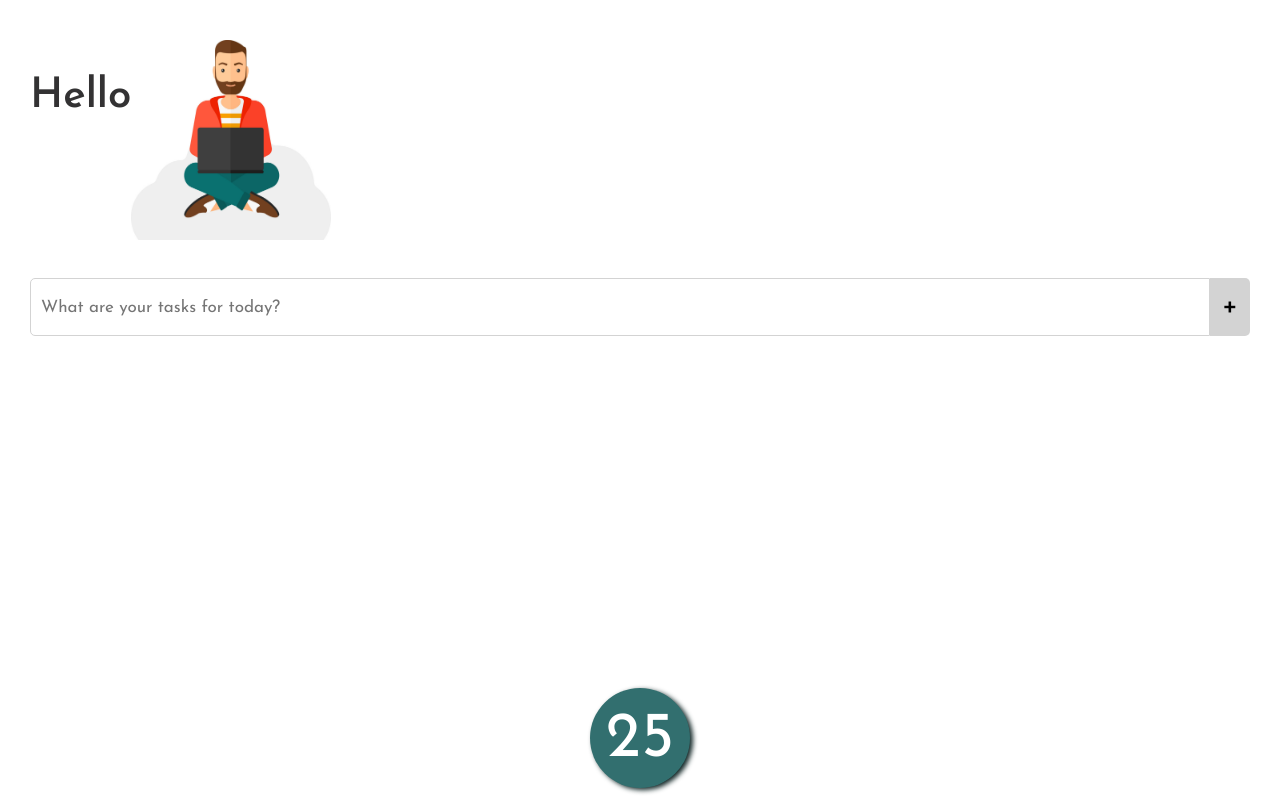
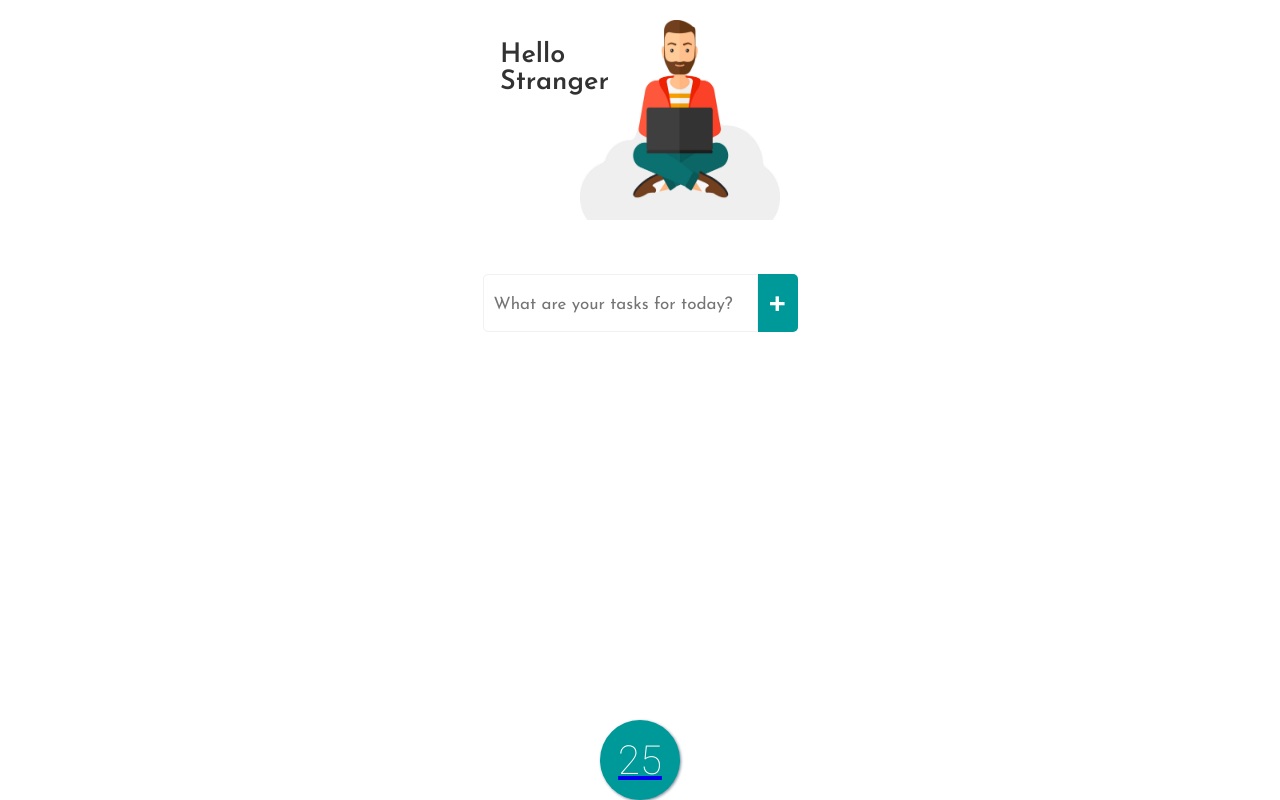
Before and after one commit to timodilg/capstone-project, a React (Create React App) app: page / in a window 1280 px wide. Built offline with nearby package versions, Linux system fonts and the light colour scheme.

Commit message:
Add delete function to focus todo

```diff
--- a/src/App.js
+++ b/src/App.js
@@ -7,7 +7,7 @@ import Settings from './pages/Settings'
 import GlobalStyle from './GlobalStyle'
 
 export default function App() {
-  const [name, setName] = useState('')
+  const [name, setName] = useState('Stranger')
   const [interval, setInterval] = useState('25')
   const [currentTodo, setCurrentTodo] = useState('')
   const [todos, setTodos] = useState([])
@@ -22,11 +22,21 @@ export default function App() {
               todos={todos}
               setTodos={setTodos}
               interval={interval}
+              currentTodo={currentTodo}
               setCurrentTodo={setCurrentTodo}
+              addTodo={addTodo}
+              deleteTodo={deleteTodo}
             />
           </Route>
           <Route path="/timer">
-            <Timer interval={interval} currentTodo={currentTodo} />
+            <Timer
+              interval={interval}
+              currentTodo={todos.find(todo => todo.id === currentTodo)}
+              setCurrentTodo={setCurrentTodo}
+              todos={todos}
+              setTodos={setTodos}
+              deleteTodo={deleteTodo}
+            />
           </Route>
           <Route path="/settings">
             <Settings
@@ -40,6 +50,23 @@ export default function App() {
       </AppGrid>
     </Router>
   )
+
+  function addTodo(todo) {
+    setTodos([{ name: todo, done: false, id: 1 + Math.random() }, ...todos])
+    return true
+  }
+
+  function deleteTodo(id) {
+    const index = todos.findIndex(todo => todo.id === id)
+    setTodos([...todos.slice(0, index), ...todos.slice(index + 1)])
+  }
+
+  // function onDelete(currentTodo) {
+  //   const item = currentTodo
+  //   console.log(item)
+  //   const indexDelete = todos.find(item)
+  //   console.log(indexDelete)
+  // } findIndex currenttodo -> slice
 }
 
 const AppGrid = styled.div`
--- a/src/components/ButtonTimer.js
+++ b/src/components/ButtonTimer.js
@@ -3,19 +3,30 @@ import { Link } from 'react-router-dom'
 import styled from 'styled-components/macro'
 
 export default function ButtonTimer({ interval }) {
-  return <LinkStyled to="/timer">{interval}</LinkStyled>
+  return (
+    <LinkStyled to="/timer">
+      <div>{interval}</div>
+    </LinkStyled>
+  )
 }
 
 const LinkStyled = styled(Link)`
-  margin: 0 auto;
-  width: 100px;
-  height: 80px;
-  border-radius: 50%;
-  background-color: #326f6f;
-  font-size: 4rem;
-  text-decoration-line: none;
-  color: white;
-  text-align: center;
-  padding-top: 20px;
-  box-shadow: 3px 2px 5px 0px #112626;
+  display: grid;
+  align-self: start;
+
+  div {
+    margin: auto;
+    width: 80px;
+    height: 80px;
+    border-radius: 50%;
+    background-color: #009999;
+    font-size: 2.5rem;
+    text-decoration-line: none;
+    color: white;
+    box-shadow: 1px 1px 3px lightslategray;
+    font-family: 'Roboto', sans-serif;
+    display: grid;
+    justify-content: center;
+    align-content: center;
+  }
 `
--- a/src/components/Form.js
+++ b/src/components/Form.js
@@ -32,14 +32,17 @@ export default function Form({ onSubmit }) {
 }
 
 const FormStyled = styled.form`
-  display: flex;
+  display: grid;
+  grid-template-columns: 275px 40px;
+  margin-top: 10px;
   height: 58px;
   font-family: 'Josefin Sans', sans-serif;
+  justify-self: center;
 
   input {
     font-size: 22px;
     border-radius: 5px 0 0 5px;
-    border: 1px solid lightgray;
+    border: 1px solid #f1f1f1;
     padding-left: 10px;
     font-family: 'Josefin Sans', sans-serif;
     flex-grow: 1;
@@ -50,11 +53,12 @@ const FormStyled = styled.form`
   }
 
   button {
-    font-size: 1.5em;
+    font-size: 2em;
     border: none;
     border-radius: 0 5px 5px 0;
-    background-color: lightgray;
+    background-color: #009999;
     font-family: 'Josefin Sans', sans-serif;
     width: 40px;
+    color: white;
   }
 `
--- a/src/components/Greeting.js
+++ b/src/components/Greeting.js
@@ -20,8 +20,18 @@ export default function Greeting({ name }) {
 }
 
 const GreetingStyled = styled.div`
-  display: flex;
+  display: grid;
   font-family: 'Josefin Sans', sans-serif;
-  font-size: 28px;
+  font-size: 18px;
   color: #333233;
+  padding: 20px 40px 0 40px;
+  width: 280px;
+
+  h2 {
+    position: absolute;
+  }
+
+  img {
+    justify-self: end;
+  }
 `
--- a/src/components/List.js
+++ b/src/components/List.js
@@ -2,7 +2,7 @@ import React from 'react'
 import { Link } from 'react-router-dom'
 import styled from 'styled-components/macro'
 
-export default function List({ todos, onDelete, setCurrentTodo }) {
+export default function List({ todos, onDelete, currentTodo, setCurrentTodo }) {
   const timerIcon = require('../images/todolist-timer-button.svg')
 
   function onToggle(todo) {
@@ -20,7 +20,7 @@ export default function List({ todos, onDelete, setCurrentTodo }) {
             <span>{todo.name}</span>
           </label>
           <div>
-            <Link to="/timer" onClick={setCurrentTodo(todo.name)}>
+            <Link to="/timer" onClick={() => setCurrentTodo(todo.id)}>
               <img src={timerIcon} alt="timer icon" />
             </Link>
           </div>
@@ -36,18 +36,19 @@ const UlStyled = styled.ul`
   font-family: 'Josefin Sans', sans-serif;
   height: 264px;
   overflow: auto;
+  justify-self: center;
 
   li {
     margin-top: 10px;
     border: 1px solid rgb(207, 207, 207);
     border-radius: 5px;
     display: grid;
-    grid-template-columns: 250px 50px;
+    grid-template-columns: 233px 50px;
     padding: 15px;
 
     label {
       display: grid;
-      grid-template-columns: 35px 220px;
+      grid-template-columns: 35px auto;
 
       span {
         align-self: center;
@@ -74,3 +75,5 @@ const UlStyled = styled.ul`
     }
   }
 `
+
+// { name: todo.name, done: false, id: todo.id }
--- a/src/components/TimerFocusTask.js
+++ b/src/components/TimerFocusTask.js
@@ -1,13 +1,31 @@
 import React from 'react'
 import styled from 'styled-components/macro'
 
-export default function TimerFocusTask({ currentTodo }) {
-  return (
+export default function TimerFocusTask({
+  currentTodo,
+  setCurrentTodo,
+  todos,
+  setTodos,
+  deleteTodo,
+}) {
+  return currentTodo ? (
     <TimerFocusTaskStyled>
-      <input type="checkbox" />
-      <span>{currentTodo}</span>
+      <label onClick={onDelete(currentTodo.id)}>
+        <input type="checkbox" />
+        <span>{currentTodo.name}</span>
+      </label>
     </TimerFocusTaskStyled>
+  ) : (
+    <EmptySpace></EmptySpace>
   )
+
+  function onDelete(id) {
+    return () => {
+      deleteTodo(id)
+      setCurrentTodo('hi')
+      console.log(currentTodo)
+    }
+  }
 }
 
 const TimerFocusTaskStyled = styled.li`
@@ -23,7 +41,26 @@ const TimerFocusTaskStyled = styled.li`
   width: 280px;
   margin: 0 auto;
 
-  span {
-    margin-left: 10px;
+  label {
+    input[type='checkbox'] {
+      /* justify-self: left;
+        align-self: center; */
+    }
+
+    > input:checked + span {
+      text-decoration: line-through;
+      background-color: lightyellow;
+    }
+
+    span {
+      margin-left: 10px;
+    }
   }
 `
+
+const EmptySpace = styled.div`
+  height: 56px;
+`
+
+// onClick={onDelete(currentTodo)}
+// {() => deleteTodo(currentTodo.id)}
--- a/src/pages/Timer.js
+++ b/src/pages/Timer.js
@@ -19,7 +19,11 @@ class Timer extends Component {
       timerState: timerStates.NOT_SET,
       timer: null,
       interval: Number(this.props.interval),
-      currentTodo: String(this.props.currentTodo),
+      currentTodo: this.props.currentTodo,
+      setCurrentTodo: this.props.setCurrentTodo,
+      todos: this.props.todos,
+      setTodos: this.props.setTodos,
+      deleteTodo: this.props.deleteTodo,
     }
 
     this.setBaseTime = this.setBaseTime.bind(this)
@@ -83,7 +87,13 @@ class Timer extends Component {
     return (
       <TimerBackground>
         <TimerStyled>
-          <TimerFocusTask currentTodo={this.state.currentTodo} />
+          <TimerFocusTask
+            currentTodo={this.state.currentTodo}
+            setCurrentTodo={this.state.setCurrentTodo}
+            todos={this.state.todos}
+            setTodos={this.state.setTodos}
+            deleteTodo={this.props.deleteTodo}
+          />
           <section>
             <TimerDisplay currentTime={this.state.currentTime} />
           </section>
--- a/src/pages/Todo.js
+++ b/src/pages/Todo.js
@@ -8,16 +8,21 @@ import styled from 'styled-components/macro'
 export default function Todo({
   name,
   interval,
+  currentTodo,
   setCurrentTodo,
   todos,
   setTodos,
+  deleteTodo,
+  addTodo,
 }) {
+  console.log(currentTodo)
   return (
     <TodoStyled>
       <Greeting name={name} />
       <Form onSubmit={addTodo} />
       <List
         todos={todos}
+        currentTodo={currentTodo}
         setCurrentTodo={setCurrentTodo}
         onDelete={deleteTodo}
       />
@@ -25,22 +30,15 @@ export default function Todo({
     </TodoStyled>
   )
 
-  function addTodo(todo) {
-    setTodos([{ name: todo, done: false, id: 1 + Math.random() }, ...todos])
-    return true
-  }
-
-  function deleteTodo(id) {
-    const index = todos.findIndex(todo => todo.id === id)
-    setTodos([...todos.slice(0, index), ...todos.slice(index + 1)])
-  }
+  // alle functionen die den state verändern sollten in der app liegen
 }
 
 // UID erstmal rausgenommen. Orientiert an BeispieL: https://codesandbox.io/s/start-delete-item-from-state-o2edo stattdessen mit Math.random eine ID generiert.
 
 const TodoStyled = styled.div`
-  margin: 40px 30px;
+  margin: 0 auto;
   font-size: 20px;
   display: grid;
   grid-template-rows: 33% 8% 49% 10%;
+  height: 100vh;
 `
```
